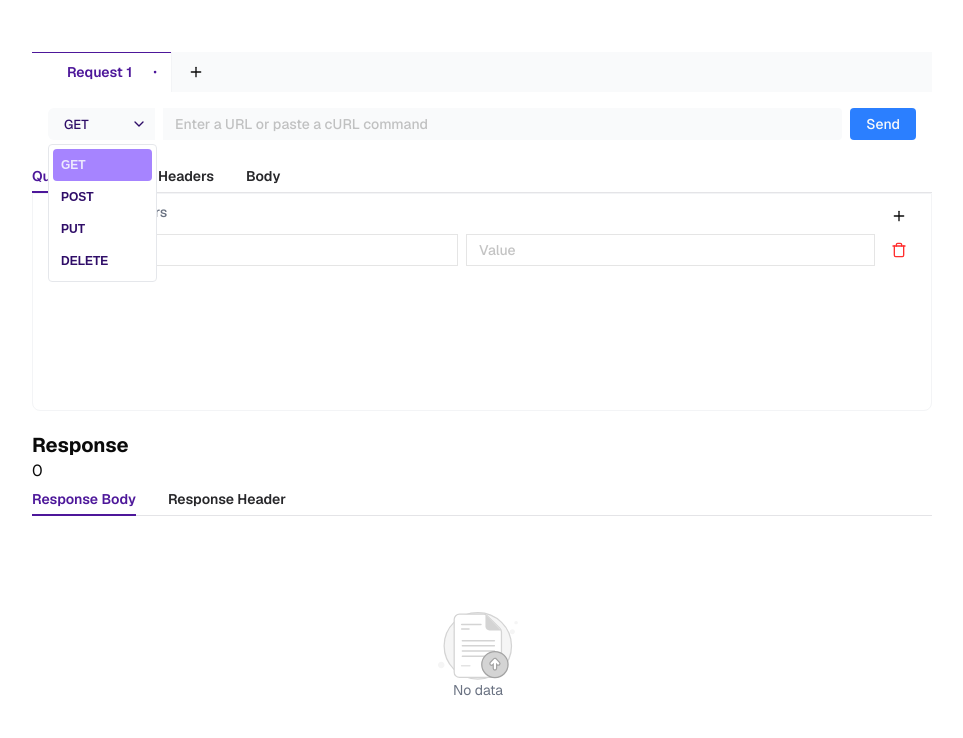
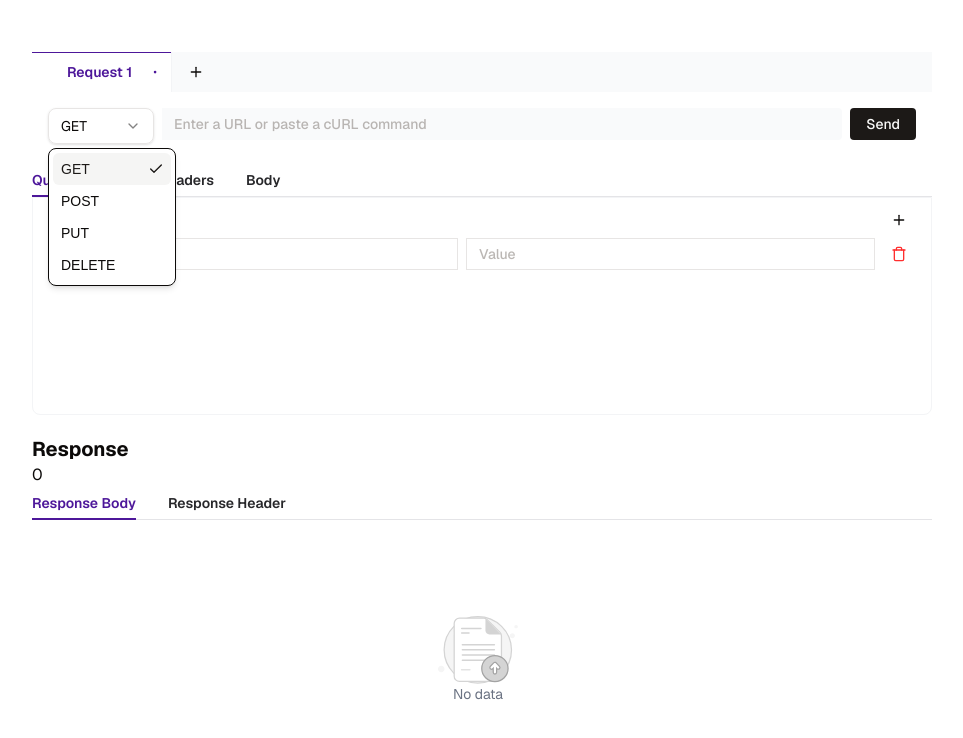
Before and after one commit to Bill-Tian/api-request, a Next.js app: page / in a window 1280 px wide. Both pictures are taken after a click on the button "GET". Shown: the top 738 px of the page, without its empty margins (158-1121 px from the left). Built offline with nearby package versions, Linux system fonts and the light colour scheme.

Commit message:
add shadcn-ui

```diff
--- a/src/app/globals.css
+++ b/src/app/globals.css
@@ -3,36 +3,70 @@
 :root {
   --radius: 0.625rem;
   --background: oklch(1 0 0);
-  --foreground: oklch(0.145 0 0);
+  --foreground: oklch(0.147 0.004 49.25);
   --card: oklch(1 0 0);
-  --card-foreground: oklch(0.145 0 0);
+  --card-foreground: oklch(0.147 0.004 49.25);
   --popover: oklch(1 0 0);
-  --popover-foreground: oklch(0.145 0 0);
-  --primary: oklch(0.623 0.214 259.815);
-  --primary-foreground: oklch(0.985 0 0);
-  --secondary: oklch(0.97 0 0);
-  --secondary-foreground: oklch(0.205 0 0);
-  --muted: oklch(0.97 0 0);
-  --muted-foreground: oklch(0.63 0 0);
-  --accent: oklch(0.97 0 0);
-  --accent-foreground: oklch(0.205 0 0);
+  --popover-foreground: oklch(0.147 0.004 49.25);
+  --primary: oklch(0.216 0.006 56.043);
+  --primary-foreground: oklch(0.985 0.001 106.423);
+  --secondary: oklch(0.97 0.001 106.424);
+  --secondary-foreground: oklch(0.216 0.006 56.043);
+  --muted: oklch(0.97 0.001 106.424);
+  --muted-foreground: oklch(0.553 0.013 58.071);
+  --accent: oklch(0.97 0.001 106.424);
+  --accent-foreground: oklch(0.216 0.006 56.043);
   --destructive: oklch(0.577 0.245 27.325);
-  --border: oklch(0.922 0 0);
-  --input: oklch(0.922 0 0);
-  --ring: oklch(0.708 0 0);
+  --border: oklch(0.923 0.003 48.717);
+  --input: oklch(0.923 0.003 48.717);
+  --ring: oklch(0.709 0.01 56.259);
   --chart-1: oklch(0.646 0.222 41.116);
   --chart-2: oklch(0.6 0.118 184.704);
   --chart-3: oklch(0.398 0.07 227.392);
   --chart-4: oklch(0.828 0.189 84.429);
   --chart-5: oklch(0.769 0.188 70.08);
-  --sidebar: oklch(0.985 0 0);
-  --sidebar-foreground: oklch(0.145 0 0);
-  --sidebar-primary: oklch(0.205 0 0);
-  --sidebar-primary-foreground: oklch(0.985 0 0);
-  --sidebar-accent: oklch(0.97 0 0);
-  --sidebar-accent-foreground: oklch(0.205 0 0);
-  --sidebar-border: oklch(0.922 0 0);
-  --sidebar-ring: oklch(0.708 0 0);
+  --sidebar: oklch(0.985 0.001 106.423);
+  --sidebar-foreground: oklch(0.147 0.004 49.25);
+  --sidebar-primary: oklch(0.216 0.006 56.043);
+  --sidebar-primary-foreground: oklch(0.985 0.001 106.423);
+  --sidebar-accent: oklch(0.97 0.001 106.424);
+  --sidebar-accent-foreground: oklch(0.216 0.006 56.043);
+  --sidebar-border: oklch(0.923 0.003 48.717);
+  --sidebar-ring: oklch(0.709 0.01 56.259);
+}
+
+.dark {
+  --background: oklch(0.147 0.004 49.25);
+  --foreground: oklch(0.985 0.001 106.423);
+  --card: oklch(0.216 0.006 56.043);
+  --card-foreground: oklch(0.985 0.001 106.423);
+  --popover: oklch(0.216 0.006 56.043);
+  --popover-foreground: oklch(0.985 0.001 106.423);
+  --primary: oklch(0.923 0.003 48.717);
+  --primary-foreground: oklch(0.216 0.006 56.043);
+  --secondary: oklch(0.268 0.007 34.298);
+  --secondary-foreground: oklch(0.985 0.001 106.423);
+  --muted: oklch(0.268 0.007 34.298);
+  --muted-foreground: oklch(0.709 0.01 56.259);
+  --accent: oklch(0.268 0.007 34.298);
+  --accent-foreground: oklch(0.985 0.001 106.423);
+  --destructive: oklch(0.704 0.191 22.216);
+  --border: oklch(1 0 0 / 10%);
+  --input: oklch(1 0 0 / 15%);
+  --ring: oklch(0.553 0.013 58.071);
+  --chart-1: oklch(0.488 0.243 264.376);
+  --chart-2: oklch(0.696 0.17 162.48);
+  --chart-3: oklch(0.769 0.188 70.08);
+  --chart-4: oklch(0.627 0.265 303.9);
+  --chart-5: oklch(0.645 0.246 16.439);
+  --sidebar: oklch(0.216 0.006 56.043);
+  --sidebar-foreground: oklch(0.985 0.001 106.423);
+  --sidebar-primary: oklch(0.488 0.243 264.376);
+  --sidebar-primary-foreground: oklch(0.985 0.001 106.423);
+  --sidebar-accent: oklch(0.268 0.007 34.298);
+  --sidebar-accent-foreground: oklch(0.985 0.001 106.423);
+  --sidebar-border: oklch(1 0 0 / 10%);
+  --sidebar-ring: oklch(0.553 0.013 58.071);
 }
 
 @theme inline {
--- a/src/components/request-select.tsx
+++ b/src/components/request-select.tsx
@@ -1,8 +1,15 @@
-"use client";
-import { RequestMethod } from "@/lib/constants";
-import { useState, useEffect } from "react";
-import { Select, SelectTrigger, SelectContent, SelectItem } from "./ui/select";
-import { ChevronDownIcon } from "lucide-react";
+'use client';
+import { RequestMethod } from '@/lib/constants';
+import { useState, useEffect } from 'react';
+import {
+  Select,
+  SelectContent,
+  SelectItem,
+  SelectTrigger,
+  SelectValue,
+} from '@/components/ui/select';
+
+import { ChevronDownIcon } from 'lucide-react';
 
 interface RequestSelectorProps {
   value: string;
@@ -27,13 +34,25 @@ export const RequestSelector = ({ value, onChange }: RequestSelectorProps) => {
   };
 
   return (
+    // <Select value={selectedMethod} defaultValue={defaultMethod} onValueChange={handleModelChange}>
+    //   <SelectTrigger className="relative inline-flex w-32 h-8 border-0 border-input text-[13px] font-medium items-center gap-[5px] cursor-pointer rounded-l-sm bg-[#f9fafb] px-4 leading-none text-violet-950 outline-none data-[placeholder]:text-violet-800">
+    //     {selectedMethod}
+    //     <ChevronDownIcon size={16} className="absolute right-2 top-1/2 -translate-y-1/2" />
+    //   </SelectTrigger>
+    //   <SelectContent>
+    //     {RequestMethod.map((item) => (
+    //       <SelectItem key={item.value} value={item.value}>
+    //         {item.label}
+    //       </SelectItem>
+    //     ))}
+    //   </SelectContent>
+    // </Select>
     <Select value={selectedMethod} defaultValue={defaultMethod} onValueChange={handleModelChange}>
-      <SelectTrigger className="relative inline-flex w-32 h-8 border-0 border-input text-[13px] font-medium items-center gap-[5px] cursor-pointer rounded-l-sm bg-[#f9fafb] px-4 leading-none text-violet-950 outline-none data-[placeholder]:text-violet-800">
-        {selectedMethod}
-        <ChevronDownIcon size={16} className="absolute right-2 top-1/2 -translate-y-1/2" />
+      <SelectTrigger className="w-32">
+        <SelectValue placeholder="Method" />
       </SelectTrigger>
       <SelectContent>
-        {RequestMethod.map(item => (
+        {RequestMethod.map((item) => (
           <SelectItem key={item.value} value={item.value}>
             {item.label}
           </SelectItem>
--- a/src/components/ui/select.tsx
+++ b/src/components/ui/select.tsx
@@ -1,70 +1,159 @@
-'use client';
+"use client"
 
-import * as React from 'react';
-import * as SelectPrimitive from '@radix-ui/react-select';
+import * as React from "react"
+import * as SelectPrimitive from "@radix-ui/react-select"
+import { Check, ChevronDown, ChevronUp } from "lucide-react"
 
-import { cn } from '@/lib/utils';
+import { cn } from "@/lib/utils"
 
-const Select = SelectPrimitive.Root;
+const Select = SelectPrimitive.Root
 
-const SelectTrigger = ({
-  className,
-  children,
-  ...props
-}: React.ComponentProps<typeof SelectPrimitive.Trigger>) => (
-  <SelectPrimitive.Trigger className={cn('', className)} {...props}>
+const SelectGroup = SelectPrimitive.Group
+
+const SelectValue = SelectPrimitive.Value
+
+const SelectTrigger = React.forwardRef<
+  React.ElementRef<typeof SelectPrimitive.Trigger>,
+  React.ComponentPropsWithoutRef<typeof SelectPrimitive.Trigger>
+>(({ className, children, ...props }, ref) => (
+  <SelectPrimitive.Trigger
+    ref={ref}
+    className={cn(
+      "flex h-9 w-full items-center justify-between whitespace-nowrap rounded-md border border-input bg-transparent px-3 py-2 text-sm shadow-sm ring-offset-background data-[placeholder]:text-muted-foreground focus:outline-none focus:ring-1 focus:ring-ring disabled:cursor-not-allowed disabled:opacity-50 [&>span]:line-clamp-1",
+      className
+    )}
+    {...props}
+  >
     {children}
+    <SelectPrimitive.Icon asChild>
+      <ChevronDown className="h-4 w-4 opacity-50" />
+    </SelectPrimitive.Icon>
   </SelectPrimitive.Trigger>
-);
+))
+SelectTrigger.displayName = SelectPrimitive.Trigger.displayName
 
-const SelectContent = ({
-  className,
-  children,
-  position = 'popper',
-  ...props
-}: React.ComponentProps<typeof SelectPrimitive.Content>) => (
+const SelectScrollUpButton = React.forwardRef<
+  React.ElementRef<typeof SelectPrimitive.ScrollUpButton>,
+  React.ComponentPropsWithoutRef<typeof SelectPrimitive.ScrollUpButton>
+>(({ className, ...props }, ref) => (
+  <SelectPrimitive.ScrollUpButton
+    ref={ref}
+    className={cn(
+      "flex cursor-default items-center justify-center py-1",
+      className
+    )}
+    {...props}
+  >
+    <ChevronUp className="h-4 w-4" />
+  </SelectPrimitive.ScrollUpButton>
+))
+SelectScrollUpButton.displayName = SelectPrimitive.ScrollUpButton.displayName
+
+const SelectScrollDownButton = React.forwardRef<
+  React.ElementRef<typeof SelectPrimitive.ScrollDownButton>,
+  React.ComponentPropsWithoutRef<typeof SelectPrimitive.ScrollDownButton>
+>(({ className, ...props }, ref) => (
+  <SelectPrimitive.ScrollDownButton
+    ref={ref}
+    className={cn(
+      "flex cursor-default items-center justify-center py-1",
+      className
+    )}
+    {...props}
+  >
+    <ChevronDown className="h-4 w-4" />
+  </SelectPrimitive.ScrollDownButton>
+))
+SelectScrollDownButton.displayName =
+  SelectPrimitive.ScrollDownButton.displayName
+
+const SelectContent = React.forwardRef<
+  React.ElementRef<typeof SelectPrimitive.Content>,
+  React.ComponentPropsWithoutRef<typeof SelectPrimitive.Content>
+>(({ className, children, position = "popper", ...props }, ref) => (
   <SelectPrimitive.Portal>
     <SelectPrimitive.Content
+      ref={ref}
       className={cn(
-        'overflow-hidden rounded border border-solid border-[#e5e7eb] bg-popover',
-        position === 'popper' &&
-          'data-[side=bottom]:translate-y-1 data-[side=top]:-translate-y-1 data-[side=left]:-translate-x-1 data-[side=right]:translate-x-1',
-        className,
+        "relative z-50 max-h-[--radix-select-content-available-height] min-w-[8rem] overflow-y-auto overflow-x-hidden rounded-md border bg-popover text-popover-foreground shadow-md data-[state=open]:animate-in data-[state=closed]:animate-out data-[state=closed]:fade-out-0 data-[state=open]:fade-in-0 data-[state=closed]:zoom-out-95 data-[state=open]:zoom-in-95 data-[side=bottom]:slide-in-from-top-2 data-[side=left]:slide-in-from-right-2 data-[side=right]:slide-in-from-left-2 data-[side=top]:slide-in-from-bottom-2 origin-[--radix-select-content-transform-origin]",
+        position === "popper" &&
+          "data-[side=bottom]:translate-y-1 data-[side=left]:-translate-x-1 data-[side=right]:translate-x-1 data-[side=top]:-translate-y-1",
+        className
       )}
       position={position}
       {...props}
     >
+      <SelectScrollUpButton />
       <SelectPrimitive.Viewport
         className={cn(
-          'p-1',
-          position === 'popper' &&
-            'h-[var(--radix-select-trigger-height)] w-full min-w-[var(--radix-select-trigger-width)]',
+          "p-1",
+          position === "popper" &&
+            "h-[var(--radix-select-trigger-height)] w-full min-w-[var(--radix-select-trigger-width)]"
         )}
       >
         {children}
       </SelectPrimitive.Viewport>
+      <SelectScrollDownButton />
     </SelectPrimitive.Content>
   </SelectPrimitive.Portal>
-);
-SelectContent.displayName = SelectPrimitive.Content.displayName;
+))
+SelectContent.displayName = SelectPrimitive.Content.displayName
 
-function SelectItem({
-  className,
-  children,
-  ...props
-}: React.ComponentProps<typeof SelectPrimitive.Item>) {
-  return (
+const SelectLabel = React.forwardRef<
+  React.ElementRef<typeof SelectPrimitive.Label>,
+  React.ComponentPropsWithoutRef<typeof SelectPrimitive.Label>
+>(({ className, ...props }, ref) => (
+  <SelectPrimitive.Label
+    ref={ref}
+    className={cn("px-2 py-1.5 text-sm font-semibold", className)}
+    {...props}
+  />
+))
+SelectLabel.displayName = SelectPrimitive.Label.displayName
+
+const SelectItem = React.forwardRef<
+  React.ElementRef<typeof SelectPrimitive.Item>,
+  React.ComponentPropsWithoutRef<typeof SelectPrimitive.Item>
+>(({ className, children, ...props }, ref) => (
   <SelectPrimitive.Item
-      data-slot="select-item"
+    ref={ref}
     className={cn(
-        'flex h-8 select-none items-center rounded px-2 text-[12px] font-bold leading-none text-violet-950 data-[disabled]:pointer-events-none data-[highlighted]:bg-violet-400 data-[disabled]:text-zinc-500 data-[highlighted]:text-violet-100 data-[highlighted]:outline-none',
-        className,
+      "relative flex w-full cursor-default select-none items-center rounded-sm py-1.5 pl-2 pr-8 text-sm outline-none focus:bg-accent focus:text-accent-foreground data-[disabled]:pointer-events-none data-[disabled]:opacity-50",
+      className
     )}
     {...props}
   >
+    <span className="absolute right-2 flex h-3.5 w-3.5 items-center justify-center">
+      <SelectPrimitive.ItemIndicator>
+        <Check className="h-4 w-4" />
+      </SelectPrimitive.ItemIndicator>
+    </span>
     <SelectPrimitive.ItemText>{children}</SelectPrimitive.ItemText>
   </SelectPrimitive.Item>
-  );
+))
+SelectItem.displayName = SelectPrimitive.Item.displayName
+
+const SelectSeparator = React.forwardRef<
+  React.ElementRef<typeof SelectPrimitive.Separator>,
+  React.ComponentPropsWithoutRef<typeof SelectPrimitive.Separator>
+>(({ className, ...props }, ref) => (
+  <SelectPrimitive.Separator
+    ref={ref}
+    className={cn("-mx-1 my-1 h-px bg-muted", className)}
+    {...props}
+  />
+))
+SelectSeparator.displayName = SelectPrimitive.Separator.displayName
+
+export {
+  Select,
+  SelectGroup,
+  SelectValue,
+  SelectTrigger,
+  SelectContent,
+  SelectLabel,
+  SelectItem,
+  SelectSeparator,
+  SelectScrollUpButton,
+  SelectScrollDownButton,
 }
-
-export { Select, SelectTrigger, SelectContent, SelectItem };
```
Lines whose indentation alone changed are shown as unchanged.
